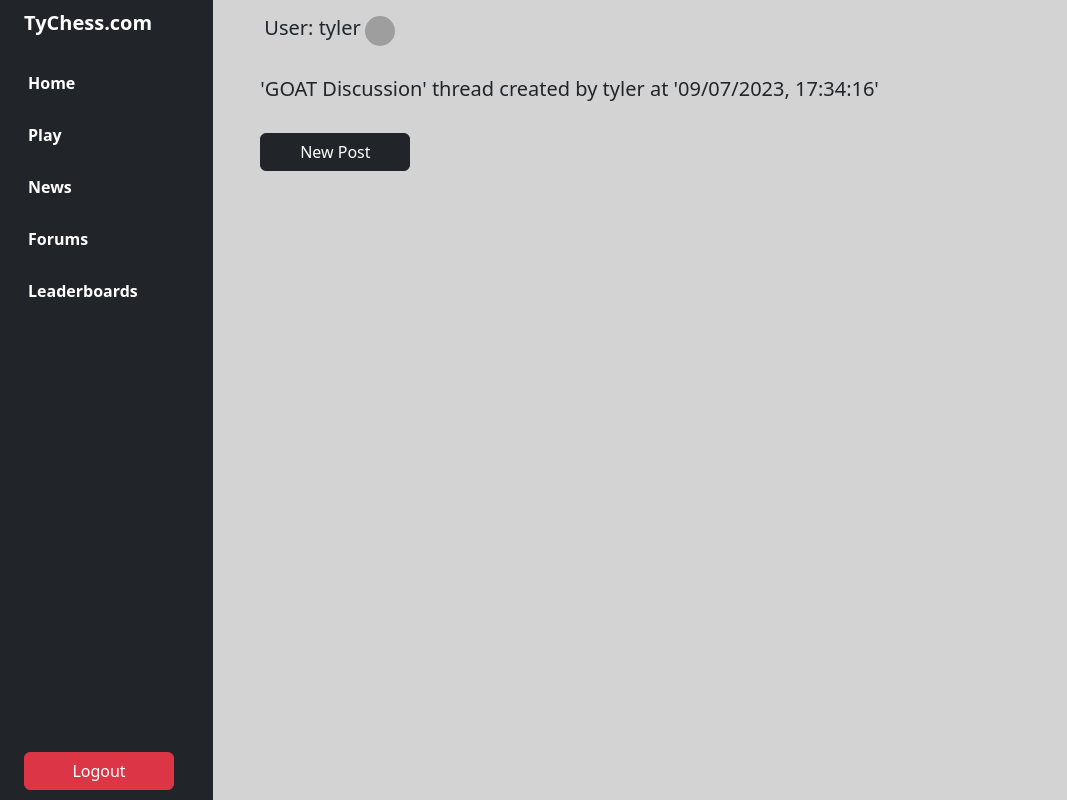
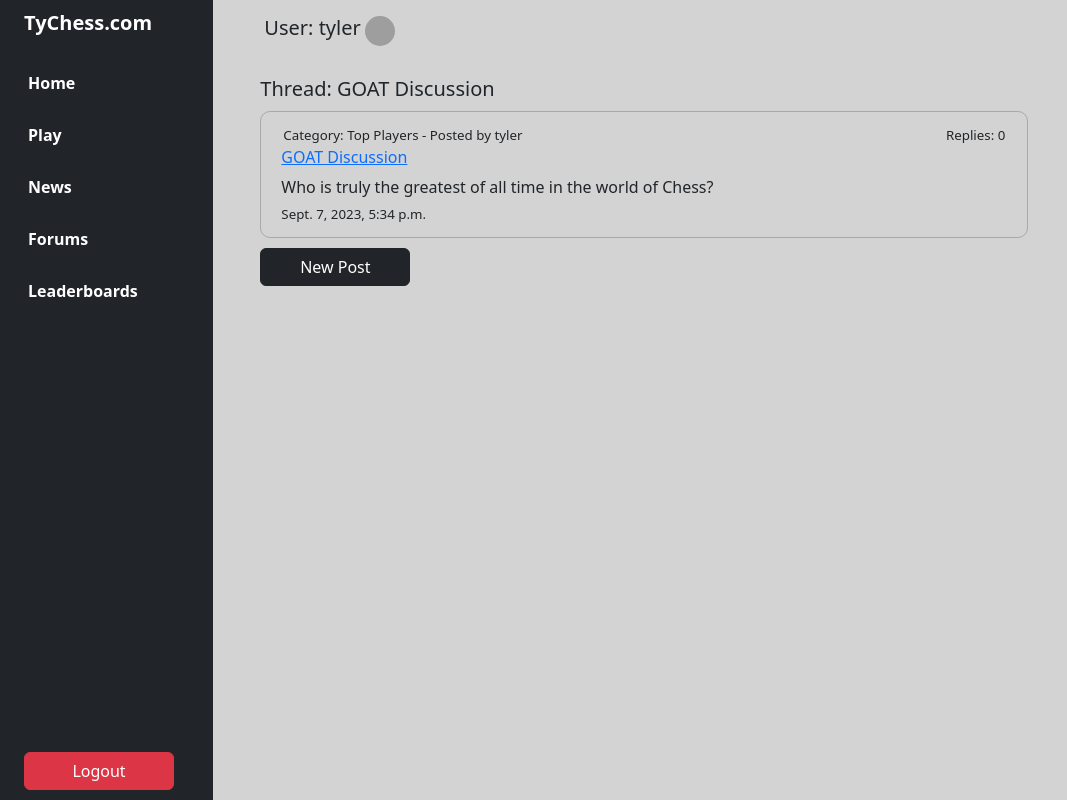
Before and after one commit to tylermeyers351/CS50W-Final-Project-Chess-Website, a Django app: page /forums/3 in a window 1280 px wide. Shown: the whole page, without its empty margins (0-1067 px from the left). Run offline with Django 4.2, Linux system fonts and the light colour scheme; a user stored in the database is signed in; data comes from the database, SQL or seed files in the repository; both versions use the stored data as it was after the commit; grey boxes are pictures that could not be loaded.

Commit message:
Fifth round of updates

```diff
--- /dev/null
+++ b/chess/scrape.py
@@ -0,0 +1,49 @@
+import requests
+from bs4 import BeautifulSoup
+
+
+def scrape_chess_news(url):
+    response = requests.get(url)
+    soup = BeautifulSoup(response.text, 'html.parser')
+
+    articles = []
+
+    # Grab all elements with 'article' and 'post-preview-component' class from webpage
+    article_elements = soup.find_all('article', class_='post-preview-component')
+
+    for article in article_elements[:5]:  # Limit to the first 10 articles
+        title = article.find('h2').text.strip()
+        preview = article.find('p', class_="post-preview-excerpt").text.strip()
+
+        image_url = article.find('img', class_="post-preview-thumbnail")['src']
+
+        author = article.find('a', class_='post-preview-meta-username').text.strip()
+        time = article.find('span', class_='post-preview-meta-content').text.strip()
+        link = article.find('a', class_="post-preview-image")['href']
+
+        article_data = {
+            'title': title,
+            'preview': preview,
+            'image_url': image_url,
+            'author': author,
+            'time': time,
+            'link': link
+        }
+
+        articles.append(article_data)
+
+    return articles
+
+# Call function.
+url = 'https://www.chess.com/articles'
+articles = scrape_chess_news(url)
+
+# for idx, article in enumerate(chess_news, 1):
+#     print(f"Article {idx}:")
+#     print(f"Title: {article['title']}")
+#     print(f"Preview: {article['preview']}")
+#     print(f"Image URL: {article['image_url']}")
+#     print(f"Author: {article['author']}")
+#     print(f"Time: {article['time']}")
+#     print(f"Link: {article['link']}")
+#     print()
--- a/chess/templates/chess/forum_thread.html
+++ b/chess/templates/chess/forum_thread.html
@@ -3,7 +3,16 @@
 {% block body %}
     <div class="mainDiv">
         <br>
-        <h5>{{ thread }}</h5><br>
+        <h5>Thread: {{thread.title }} </h5>
+        <div class="threadLink">
+            <div style="display: flex; justify-content: space-between;">
+                <p style="font-size: smaller; margin: 2px;"> Category: {{ thread.category.title }} - Posted by {{ thread.created_by }}</p>
+                <p style="font-size: smaller; margin: 2px; text-align: right;"> Replies: {{ thread.post_count }}</p>
+            </div>
+            <h6> <a href="{% url 'forum_thread' id=thread.id %}">{{ thread.title }}</a> </h6>
+            <p style="margin: 6px 0px;"> {{ thread.description }} </p>
+            <p style="font-size: smaller; margin: 0px;"> {{ thread.created_at }}</p>
+        </div>
 
         <div id="newButton">
             <button onclick="changeDisplay()" style="margin-bottom: 10px;" type="button" class="buttonStyle btn btn-dark">New Post</button>
@@ -23,10 +32,11 @@
 
         <div>
             {% for post in posts %}
-                <div style="border:1px solid black;;">
-                    <p>{{ post }}</p>
-                    <p>{{ post.content }}</p>
-                </div>
+            <div class="threadLink">
+                <p style="margin: 6px 0px; font-size: smaller;"><strong> {{ post.created_by }}</strong></p>
+                <p style="margin: 6px 0px;"> {{ post.content }} </p>
+                <p style="font-size: smaller; margin: 0px;"> {{ post.created_at }}</p>
+            </div>
             {% endfor %}
         </div>
 
--- a/chess/templates/chess/forums.html
+++ b/chess/templates/chess/forums.html
@@ -37,10 +37,10 @@
                 <section class="{{ thread.category.short_title }}">
                     <div class="threadLink">
                             <div style="display: flex; justify-content: space-between;">
-                                <p style="font-size: smaller; margin: 2px;"> Category: {{ thread.category.title }} </p>
+                                <p style="font-size: smaller; margin: 2px;"> Category: {{ thread.category.title }} - Posted by {{ thread.created_by }}</p>
                                 <p style="font-size: smaller; margin: 2px; text-align: right;"> Replies: {{ thread.post_count }}</p>
                             </div>
-                            <a href="{% url 'forum_thread' id=thread.id %}"><h6> {{ thread.title }} by {{ thread.created_by }}</h6></a>
+                            <h6> <a href="{% url 'forum_thread' id=thread.id %}">{{ thread.title }}</a> </h6>
                             <p style="margin: 6px 0px;"> {{ thread.description }} </p>
                             <p style="font-size: smaller; margin: 0px;"> {{ thread.created_at }}</p>
                     </div>
--- a/chess/templates/chess/play.html
+++ b/chess/templates/chess/play.html
@@ -4,7 +4,7 @@
 
     <div class="container">
         <div class="left-box">
-            <div id="myBoard" style="width: 480px"></div>
+            <div id="myBoard" style="width: 520px"></div>
         </div>
         <div class="right-boxes">
             <div class="box">
--- a/chess/views.py
+++ b/chess/views.py
@@ -8,6 +8,7 @@ from django.views.decorators.csrf import csrf_exempt
 from django.contrib.auth.models import User
 from django.core.paginator import Paginator
 from .models import Thread, Post, Category
+from .scrape import articles
 
 # Create your views here.
 def index(request):
@@ -19,7 +20,7 @@ def play(request):
 
 @login_required(login_url="login")
 def news(request):
-    return render(request, "chess/news.html")
+    return render(request, "chess/news.html", {'articles': articles})
 
 @login_required(login_url="login")
 def learn(request):
```
Also changed, not shown: chess/templates/chess/index.html (+9 -4 lines), chess/templates/chess/news.html (+11 -31 lines), chess/templates/chess/news_old.html (added, +40 -0 lines), db.sqlite3.
